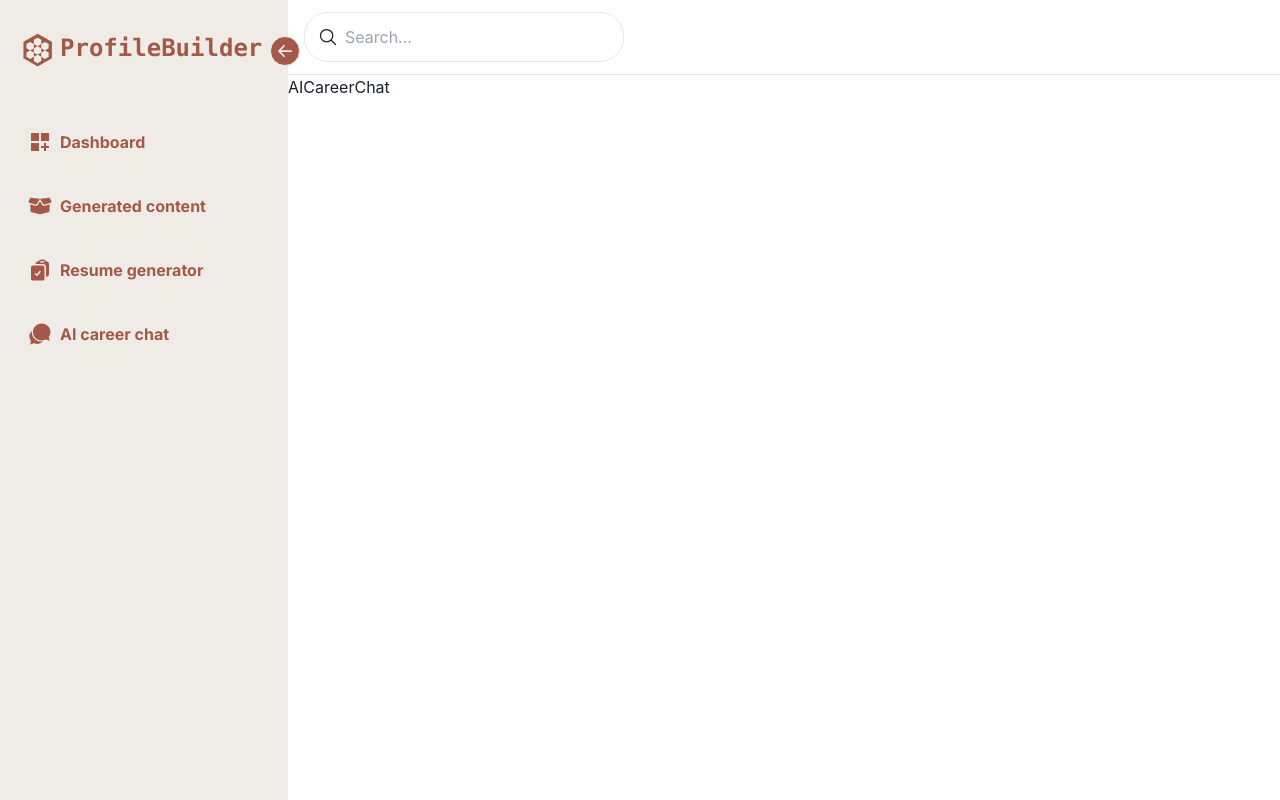
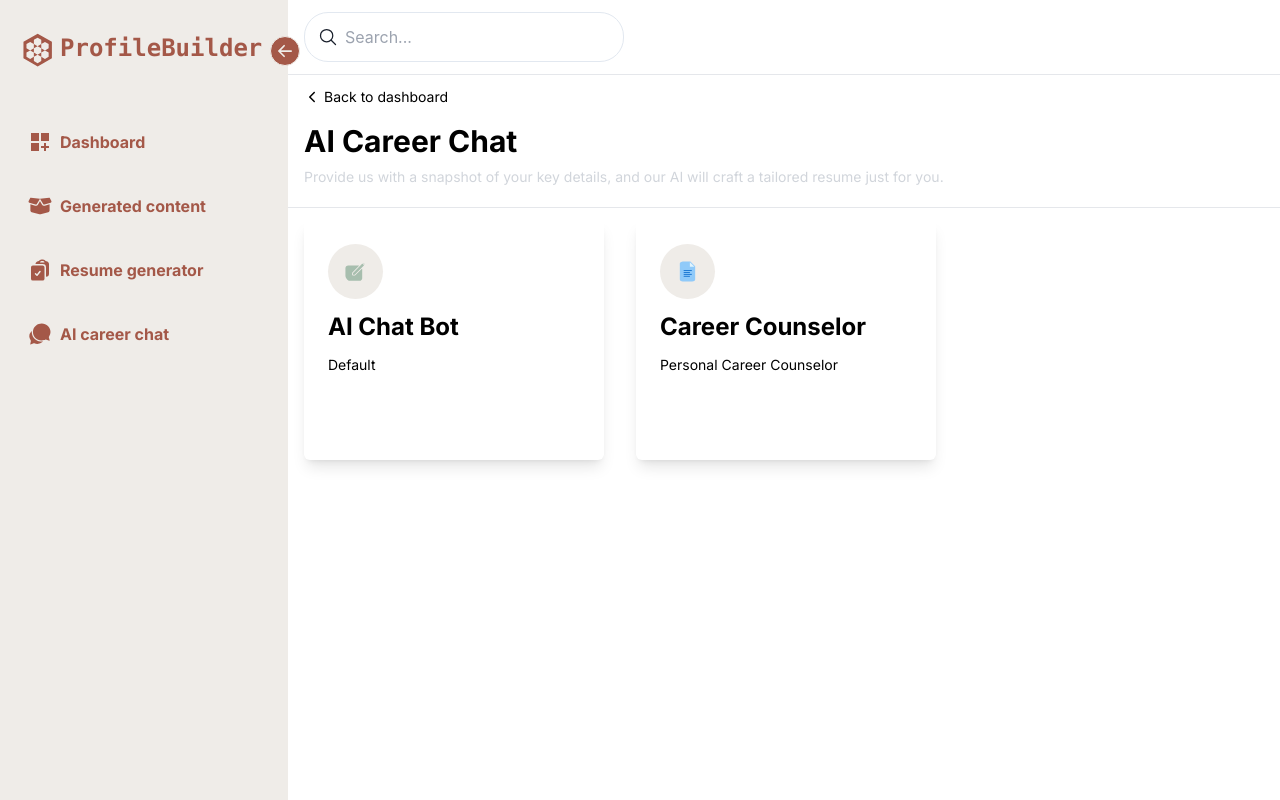
Before and after one commit to manish189000/profile-builder, a React (Vite) app in the folder frontend/: page /dashboard/chat-bot in a window 1280 px wide. Built offline with nearby package versions, Linux system fonts and the light colour scheme; a web font is replaced by a local one.

Commit message:
aicareer

```diff
--- a/frontend/index.html
+++ b/frontend/index.html
@@ -12,11 +12,16 @@
       href="https://fonts.googleapis.com/css2?family=Inter:wght@300;400;500;700&family=Montserrat:wght@300;400;500;600;700&family=Open+Sans:wght@400;500;600&family=Poppins:wght@300;400;500;700;900&display=swap"
       rel="stylesheet"
     />
+    <link rel="stylesheet" href="https://unpkg.com/aos@next/dist/aos.css" />
     <meta name="viewport" content="width=device-width, initial-scale=1.0" />
     <title>Vite + React</title>
   </head>
   <body>
     <div id="root"></div>
     <script type="module" src="/src/main.jsx"></script>
+    <script src="https://unpkg.com/aos@next/dist/aos.js"></script>
+    <script>
+      AOS.init();
+    </script>
   </body>
 </html>
--- a/frontend/src/components/HomeComponents/HeroSection.jsx
+++ b/frontend/src/components/HomeComponents/HeroSection.jsx
@@ -3,18 +3,18 @@ import React from "react";
 import hero2 from "../../assets/hero2.svg";
 import { RiMenu3Line } from "react-icons/ri";
 import { useState } from "react";
-import arrowgrn from "../../assets/arrowgrn.svg";
-import linegrn from "../../assets/linegrn.svg";
-import hatbeige from "../../assets/hatbeige.svg";
-import twolinesbeige from "../../assets/twolinebeige.svg";
+import { GiArtificialHive } from "react-icons/gi";
 
 const HeroSection = () => {
   const [isOpen, setIsOpen] = useState(false);
   return (
     <>
-      <div className="Navbar relative px-8 py-4 w-[100%] h-[11vh] bg-oliv flex justify-between items-center">
-        <div className="logo tracking-wider cursor-pointer font-mono text-[25px] font-bold text-scrlt">
-          Profile Builder
+      <div className="Navbar relative px-8 py-4 w-[100%] h-[11vh] bg-oliv flex justify-between items-center sm:px-4">
+        <div className="logo flex">
+          <GiArtificialHive className="text-scrlt mr-1 text-4xl rounded cursor-pointer animate-spin-slow" />
+          <h1 className="logoHeading  tracking-wider cursor-pointer font-mono text-[25px] font-bold text-scrlt">
+            Profile Builder
+          </h1>
         </div>
         <div className="login font-poppins text-[18px] font-medium text-scrlt">
           <button className="loginBtn transition ease-in-out delay-100 px-5 py-2 border-[2px] border-oliv rounded-md hover:border-[2px] hover:py-2 hover:px-5 hover:border-scrlt hover:rounded-md md:hidden">
@@ -32,7 +32,7 @@ const HeroSection = () => {
       )}
 
       {/* ///////////////////////////////////////// */}
-      <div className="hero pb-10 relative pl-8 w-[100%] h-[89vh] bg-oliv flex m480:flex-col m480:h-[100dvh]  m480:justify-between m480:pl-0 ">
+      <div className="hero pb-10 relative pl-8 w-[100%] h-[89vh] bg-oliv flex m480:flex-col m480:h-[110dvh]  m480:justify-between m480:pl-0 ">
         <div className="left-sec pr-4 w-[40%] lg2:w-[50%] flex flex-col justify-center items-start m480:w-[100%] m480:items-center m480:text-center m480:px-8 m480:py-8">
           <h1 className="hero-head text-[40px] font-poppins text-scrlt font-bold leading-tight">
             Craft your success story with your AI Brand.
@@ -41,11 +41,17 @@ const HeroSection = () => {
             Effortlessly craft standout resumes with Your AI Brand, showcasing
             skills and experience for a competitive edge.
           </p>
-          <button className="get-startedBtn font-poppins font-semibold transition ease-in-out delay-100 text-[16px] text-scrlt border-2 border-scrlt px-6 py-3 rounded-md hover:bg-scrlt hover:text-oliv">
+          <button className="get-startedBtn font-poppins font-semibold transition ease-in-out delay-100 text-[16px] text-scrlt border-2 border-scrlt px-6 py-3 rounded-md hover:bg-scrlt hover:text-oliv animate-bounce m480:animate-none mt-3 m480:mt-0">
             Get Started
           </button>
         </div>
-        <div className="Right-sec relative w-[60%] lg2:w-[50%] flex items-center justify-center px-4 rounded-l-full bg-lteal m480:w-[100%] m480:rounded-none m480:py-6 shadow-xl">
+        <div
+          className="Right-sec relative w-[60%] lg2:w-[50%] flex items-center justify-center px-4 rounded-l-full bg-lteal m480:w-[90%] m480:m-auto m480:rounded-lg m480:rounded-none m480:py-6 shadow-xl "
+          data-aos="fade-left"
+          data-aos-once="true"
+          data-aos-delay="50"
+          data-aos-duration="1000"
+        >
           <img
             src={hero2}
             className="heroImage w-[70%] lg:w-[80%] transition ease-in-out delay-100 rounded-md m480:p-4"
--- a/frontend/src/components/HomeComponents/OurFeatures.jsx
+++ b/frontend/src/components/HomeComponents/OurFeatures.jsx
@@ -9,7 +9,13 @@ const OurFeatures = () => {
     <>
       <div className="mainContainer py-10 pr-8 w-[100%]  bg-oliv flex font-poppins sm:px-8">
         {/*Left*/}
-        <div className="leftsec relative w-[60%] lg:w-[50%] md:w-[40%] flex items-center justify-center px-4 rounded-r-full bg-lteal  shadow-xl sm:hidden">
+        <div
+          className="leftsec relative w-[60%] lg:w-[50%] md:w-[40%] flex items-center justify-center px-4 rounded-r-full bg-lteal  shadow-xl sm:hidden"
+          data-aos="fade-right"
+          data-aos-once="true"
+          data-aos-delay="50"
+          data-aos-duration="1000"
+        >
           <img
             src={feature}
             className="feature w-[60%] lg:w-[80%] transition ease-in-out delay-100 rounded-md m480:p-4"
--- a/frontend/src/components/HomeComponents/PricingCards.jsx
+++ b/frontend/src/components/HomeComponents/PricingCards.jsx
@@ -39,7 +39,13 @@ const PricingCards = () => {
           flexibly.
         </p>
       </div>
-      <div className="flex flex-wrap gap-12 justify-center ">
+      <div
+        className="flex flex-wrap gap-12 justify-center "
+        data-aos="fade-up"
+        data-aos-once="true"
+        data-aos-delay="50"
+        data-aos-duration="1000"
+      >
         <PricingCard
           title="Free"
           price="0$"
--- a/frontend/src/components/HomeComponents/WhyChooseUs.jsx
+++ b/frontend/src/components/HomeComponents/WhyChooseUs.jsx
@@ -8,11 +8,17 @@ const WhyChooseUs = () => {
     <>
       <div className="main-conatiner w-[100%] py-28 bg-dbeige flex flex-col justify-center air:items-center">
         <div className="right-sec pb-8">
-          <h1 className="whychoose text-center px-8 text-[34px] font-bold text-scrlt">
+          <h1 className="whychoose text-center px-8 text-[34px] font-bold text-scrlt sm:px-4">
             Why Choose Our Platform?
           </h1>
         </div>
-        <div className="left-sec w-[100%] px-8 flex gap-6 air:flex air:flex-col">
+        <div
+          className="left-sec w-[100%] px-8 flex gap-6 air:flex air:flex-col"
+          data-aos="fade-up"
+          data-aos-once="true"
+          data-aos-delay="50"
+          data-aos-duration="1000"
+        >
           <div className="threeKeys bg-oliv  shadow-xl hover:scale-105 transition ease-in-out delay-150 px-10 py-10  rounded-xl flex flex-col items-center gap-3 air:hover:scale-100">
             <IoThumbsUpSharp className="thumpsup bg-dbeige text-scrlt rounded-full p-4 text-[4rem]" />
             <div className="rightwrp text-scrlt text-center flex flex-col gap-2">
--- a/frontend/src/pages/AICareerChat.jsx
+++ b/frontend/src/pages/AICareerChat.jsx
@@ -1,5 +1,53 @@
+import { Link } from "react-router-dom";
+import { IoIosArrowBack } from "react-icons/io";
+/////////////
+// import { MdEditDocument } from "react-icons/md";
+import { FcDocument } from "react-icons/fc";
+import { IoIosCreate } from "react-icons/io";
+// import { Link2 } from "react-router-dom";
+
 const AICareerChat = () => {
-  return <div>AICareerChat</div>;
+  return (
+    <>
+      <div className="w-full px-4 py-3 border-b-gray-200 border-b ">
+        <div className="flex gap-1 items-center text-black">
+          <Link to={`/dashboard`}>
+            <IoIosArrowBack />
+          </Link>
+          <Link to={`/dashboard`}>
+            <p className="text-sm font-inter text-black">Back to dashboard</p>
+          </Link>
+        </div>
+        <h1 className=" py-4 text-3xl text-black font-inter font-bold pb-0">
+          AI Career Chat
+        </h1>
+        <p className="text-sm text-gray-300 font-inter py-2">
+          Provide us with a snapshot of your key details, and our AI will craft
+          a tailored resume just for you.
+        </p>
+      </div>
+      {/* //////// */}
+      <div className="w-full px-4 py-3 border-b-gray-200  flex flex-wrap items-center gap-8 sm:flex-col">
+        <div className="service w-[300px]  sm:w-full h-60 sm:h-[220px] shadow-lg rounded-md p-6 sm:px-2 flex flex-col gap-3 cursor-pointer group">
+          <IoIosCreate className="text-lteal text-[55px] block float-left cursor-pointer bg-oliv rounded-full p-4 transition-transform duration-300 transform origin-center group-hover:scale-110" />
+          <h1 className="text-2xl text-black font-inter font-semibold ">
+            AI Chat Bot
+          </h1>
+          <p className="text-black font-inter text-sm">Default</p>
+        </div>
+        {/* //////// */}
+        <div className="service w-[300px]  sm:w-full h-60 sm:h-[220px] shadow-lg rounded-md p-6 sm:px-2 flex flex-col gap-3 cursor-pointer group">
+          <FcDocument className="text-lteal text-[55px] block float-left cursor-pointer bg-oliv rounded-full p-4 transition-transform duration-300 transform origin-center group-hover:scale-110" />
+          <h1 className="text-2xl text-black font-inter font-semibold ">
+            Career Counselor
+          </h1>
+          <p className="text-black font-inter text-sm">
+            Personal Career Counselor
+          </p>
+        </div>
+      </div>
+    </>
+  );
 };
 
 export default AICareerChat;
--- a/frontend/src/pages/HomePage.jsx
+++ b/frontend/src/pages/HomePage.jsx
@@ -6,13 +6,13 @@ import PricingCards from "../components/HomeComponents/PricingCards";
 
 const HomePage = () => {
   return (
-    <>
+    <div className="div overflow-hidden">
       <HeroSection />
       <WhyChooseUs />
       <OurFeatures />
       <PricingCards />
       <Footer />
-    </>
+    </div>
   );
 };
 
--- a/frontend/tailwind.config.js
+++ b/frontend/tailwind.config.js
@@ -11,7 +11,9 @@ export default {
         lteal: "var(--lightTeal)",
         dbeige: "var(--darkBeige)",
       },
-
+      animation: {
+        "spin-slow": "spin 2.5s linear infinite",
+      },
       fontFamily: {
         // poppins: ["Poppins"],
         Edx: ["Eudoxus Sans"],
```
Also changed, not shown: 1 other file (tests, documents, lock files or other folders).
